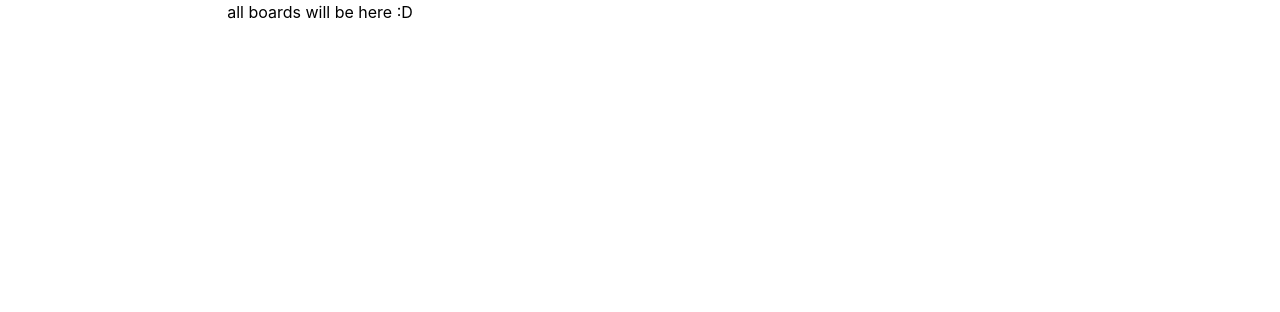
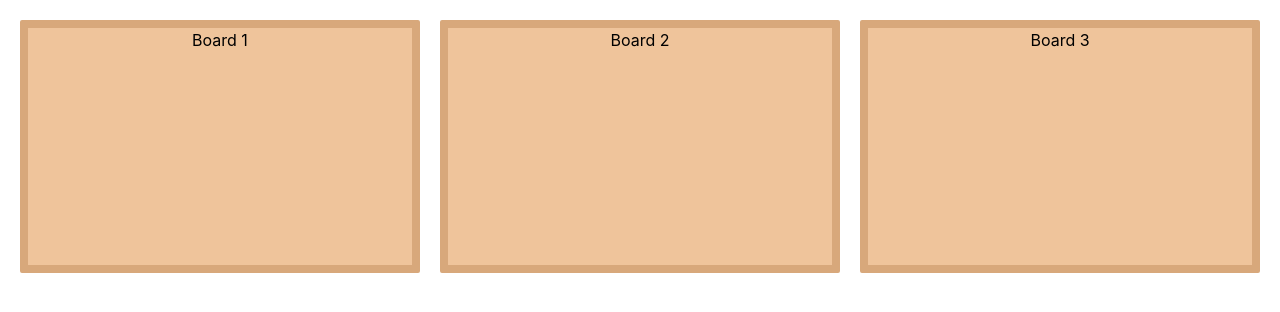
Before and after one commit to dluo6/codejam14-byte-sized-cherries, a React (Create React App) app: page /boards in a window 1280 px wide. Shown: the top 312 px of the page. Built offline with nearby package versions, Linux system fonts and the light colour scheme; a web font is replaced by a local one.

Commit message:
Add all boards menu

```diff
--- a/src/App.js
+++ b/src/App.js
@@ -2,9 +2,29 @@ import "./App.css";
 import { BrowserRouter, Routes, Route } from "react-router-dom";
 import Card from "./components/card/Card";
 import Menu from "./components/menu/Menu";
-import Boards from "./components/all-boards/Boards";
+import BoardDashboard from "./components/all-boards/BoardDashboard";
+import Board from "./components/board/Board";
 
 function App() {
+
+  const boards = [
+    {
+        board: <Board />,
+        name: "Board 1",
+        link: "board1"
+    },
+    {
+        board: <Board />,
+        name: "Board 2",
+        link: "board2"
+    },
+    {
+        board: <Board />,
+        name: "Board 3",
+        link: "board3"
+    }
+  ];
+
   return (
     <>
       <div className="App">
@@ -12,7 +32,8 @@ function App() {
           <Routes>
             <Route index element={<Menu />} />
             <Route path="/card" element={<Card />} />
-            <Route path="/boards" element={<Boards />} />
+            <Route path="/boards" element={<BoardDashboard boards={boards}/>} />
+            {boards.map((b) => <Route path={"/boards/"+b.link} element={b.board}/>)}
           </Routes>
         </BrowserRouter>
       </div>
--- /dev/null
+++ b/src/components/all-boards/BoardComponent.js
@@ -0,0 +1,23 @@
+import React from "react";
+import { Link } from "react-router-dom";
+
+const BoardComponent = ({ link, boardName }) => {
+  return (
+    <>
+      <Link to={link}>
+        <div
+            className="rounded-sm h-2/6"
+            style={{
+                backgroundColor: "#EFC49B",
+                border: "0.5rem solid #D8A87B",
+                boxSizing: "border-box"
+            }}
+        >
+            {boardName}
+        </div>
+      </Link>
+    </>
+  );
+};
+
+export default BoardComponent;
--- /dev/null
+++ b/src/components/all-boards/BoardDashboard.js
@@ -0,0 +1,16 @@
+import React from "react";
+import { useState } from "react";
+import BoardComponent from "./BoardComponent";
+import Board from "../board/Board";
+
+const BoardDashboard = ({boards}) => {
+  return (
+    <>
+      <div className="grid grid-cols-3 gap-5 p-5 h-screen">
+        {boards.map((b) => <BoardComponent link={b.link} boardName={b.name} />)}
+      </div>
+    </>
+  );
+};
+
+export default BoardDashboard;
--- a/src/components/all-boards/Boards.js
+++ /dev/null
@@ -1,8 +0,0 @@
-import React from "react";
-import { Link } from "react-router-dom";
-
-const Boards = () => {
-  return <div className="grid grid-cols-2">all boards will be here :D</div>;
-};
-
-export default Boards;
--- a/src/components/board/Board.css
+++ b/src/components/board/Board.css
@@ -1,14 +1,25 @@
+.back-button {
+    background-color: #D60200;
+    color: white;
+    border-radius: 5%;
+    position: fixed;
+    top: 0;
+    left: 1rem;
+    padding: 0.5em 1em;
+}
+
 .board {
     background-color: #EFC49B;
-    border: 1.5em solid #D8A87B;
-    min-height: 92vh;
+    border: 1.5rem solid #D8A87B;
+    min-height: 90vh;
     display: flex;
     align-items: center;
     justify-content: center;
     flex-wrap: wrap;
-    gap: 1em;
-    margin: 1.5em;
-    padding: 1.5em;
+    gap: 1rem;
+    margin: 1.5rem;
+    margin-top: 4rem;;
+    padding: 1.5rem;
 }
 
 .card-display {
@@ -29,6 +40,6 @@
 }
 
 .modal-close {
-    background-color: "#D60200";
-    color: "white"
+    background-color: #D60200;
+    color: white;
 }
--- a/src/components/board/Board.js
+++ b/src/components/board/Board.js
@@ -4,6 +4,7 @@ import "./Board.css"
 import { useState } from "react";
 import Modal from 'react-modal';
 import Content from "../content/Content";
+import { Link } from "react-router-dom";
 
 const Board = () => {
     const [cards, setCards] = useState([]);
@@ -47,6 +48,9 @@ const Board = () => {
 
     return (
         <div className="board">
+            <Link to="/boards">
+                <button className="back-button">Back to all boards</button>
+            </Link>
             {cards.map(card => displayCard(card))}
             <button className="add-card-btn" onClick={addCard}>
                 <IoIosAddCircle size={40} color="#D60200"/>
@@ -55,21 +59,20 @@ const Board = () => {
                 isOpen={modalOpen}
                 style={{
                     overlay: {
-                      top: 0,
-                      left: 0,
-                      right: 0,
-                      bottom: 0,
-                      backgroundColor: 'rgba(0, 0, 0, 0.5)'
+                    top: 0,
+                    left: 0,
+                    right: 0,
+                    bottom: 0,
+                    backgroundColor: 'rgba(0, 0, 0, 0.5)'
                     },
                     content: {
                         display: 'flex',
-                        minHeight: '90vh',
                         background: 'none',
                         overflow: 'auto',
                         WebkitOverflowScrolling: 'touch',
                         outline: 'none',
                         border: 'none',
-                        padding: '2em'
+                        padding: 0
                     }
                 }}
             >
```
